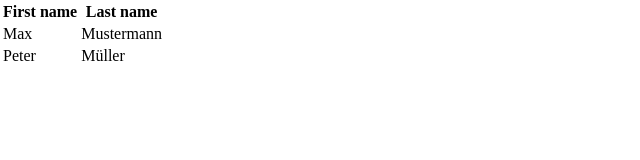
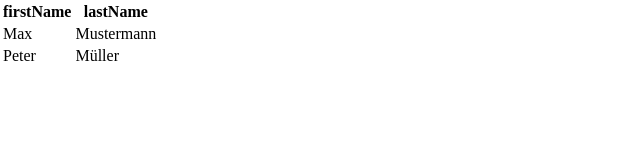
Before and after one commit to ppauldev/order-list-cc, a React (Create React App) app: page / in a window 1280 px wide. Shown: the top 160 px of the page, without its empty margins (0-640 px from the left). Built offline with nearby package versions, Linux system fonts and the light colour scheme.

Commit message:
Connect column context to table header

```diff
--- a/src/App.jsx
+++ b/src/App.jsx
@@ -269,8 +269,7 @@
   return (
     <thead>
       <tr>
-        <th>First name</th>
-        <th>Last name</th>
+        {columns.map((column, i) => <th key={i}>{column}</th>)}
       </tr>
     </thead>
   )
@@ -279,6 +278,7 @@
 const TableBody = () => {
   const rows = useRowContext();
   console.log("row data: ", rows);
+
   return (
     <tbody>
       {rows.map((row, i) => <TableRow key={i} {...row} />)}
```
